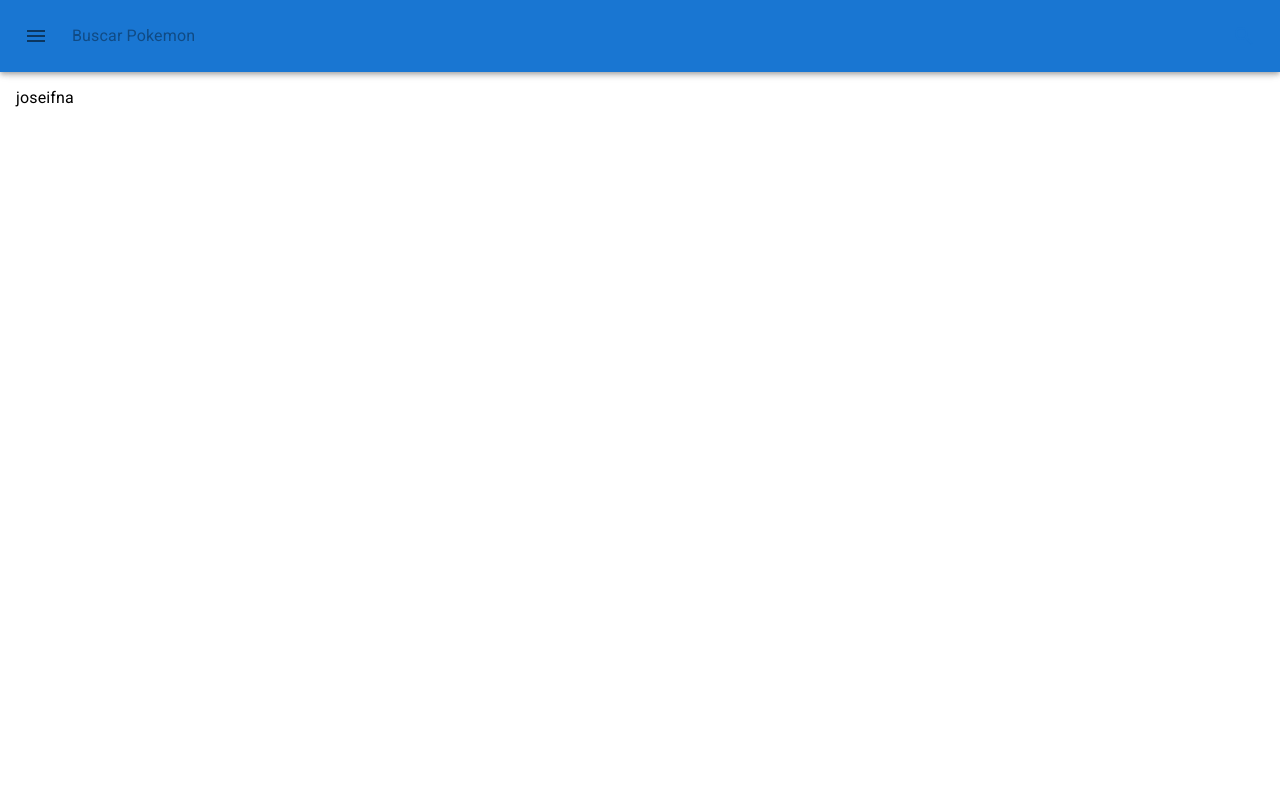
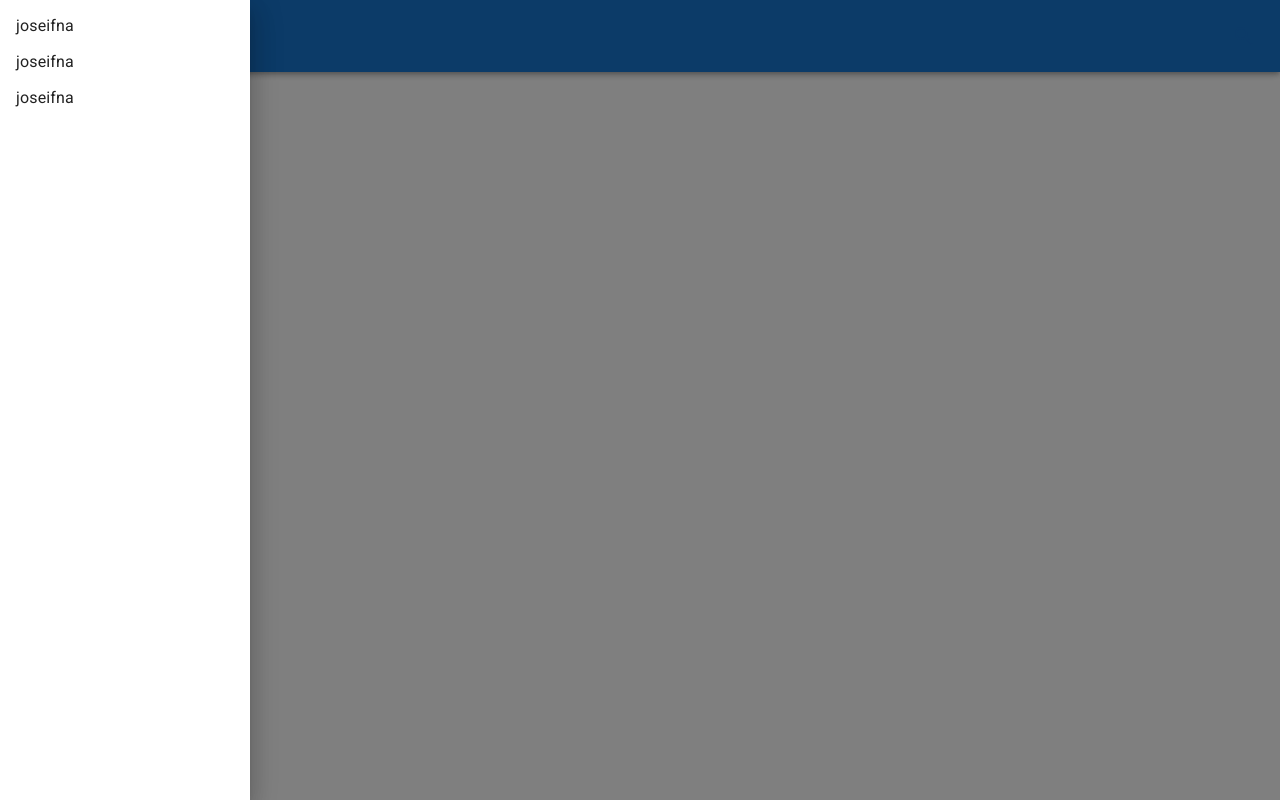
Before and after one commit to JosefinaMor/pokemonPage, a React (Create React App) app: page / in a window 1280 px wide. Both pictures are taken after a click on the button 36 px from the left and 36 px from the top of the page. Built offline with nearby package versions, Linux system fonts and the light colour scheme.

Commit message:
I resolve the menu´s problem

```diff
--- a/src/components/headerComponents/Header.jsx
+++ b/src/components/headerComponents/Header.jsx
@@ -1,20 +1,43 @@
 import { useState } from 'react';
+import Box from '@mui/material/Box';
+import Drawer from '@mui/material/Drawer';
 import Menu from './Menu';
 import NavBar from "./NavBar";
 
 const Header = () =>{
-  const [openMenu, setOpenMenu] = useState(false);
+  const [anchor, setAnchor] = useState("left");
+  const [state, setState] = useState({
+    left: false,
+  });
 
-  const openOrCloseSideMenu = (param) =>{
-    param ? setOpenMenu(false) : setOpenMenu(true);
-  }
+  const toggleDrawer = (anchor, open) => (event) => {
+    console.log(anchor)
+    if (event.type === 'keydown' && (event.key === 'Tab' || event.key === 'Shift')) {
+      return;
+    }
+    console.log(anchor)
+    setState({ ...state, [anchor]: open });
+  };
 
   return(
     <>
       <NavBar
-        onClick={()=>openOrCloseSideMenu(openMenu)}
+        onClick={toggleDrawer(anchor, true)}
       />
-      {openMenu && <Menu />}
+      <Drawer
+        anchor={anchor}
+        open={state[anchor]}
+        onClose={toggleDrawer(anchor, false)}
+      >
+        <Box
+          sx={{ width:250 }}
+          role="presentation"
+          onClick={toggleDrawer(anchor, false)}
+          onKeyDown={toggleDrawer(anchor, false)}
+        >
+          <Menu />
+        </Box>
+      </Drawer>
     </>
   )
 }
```
